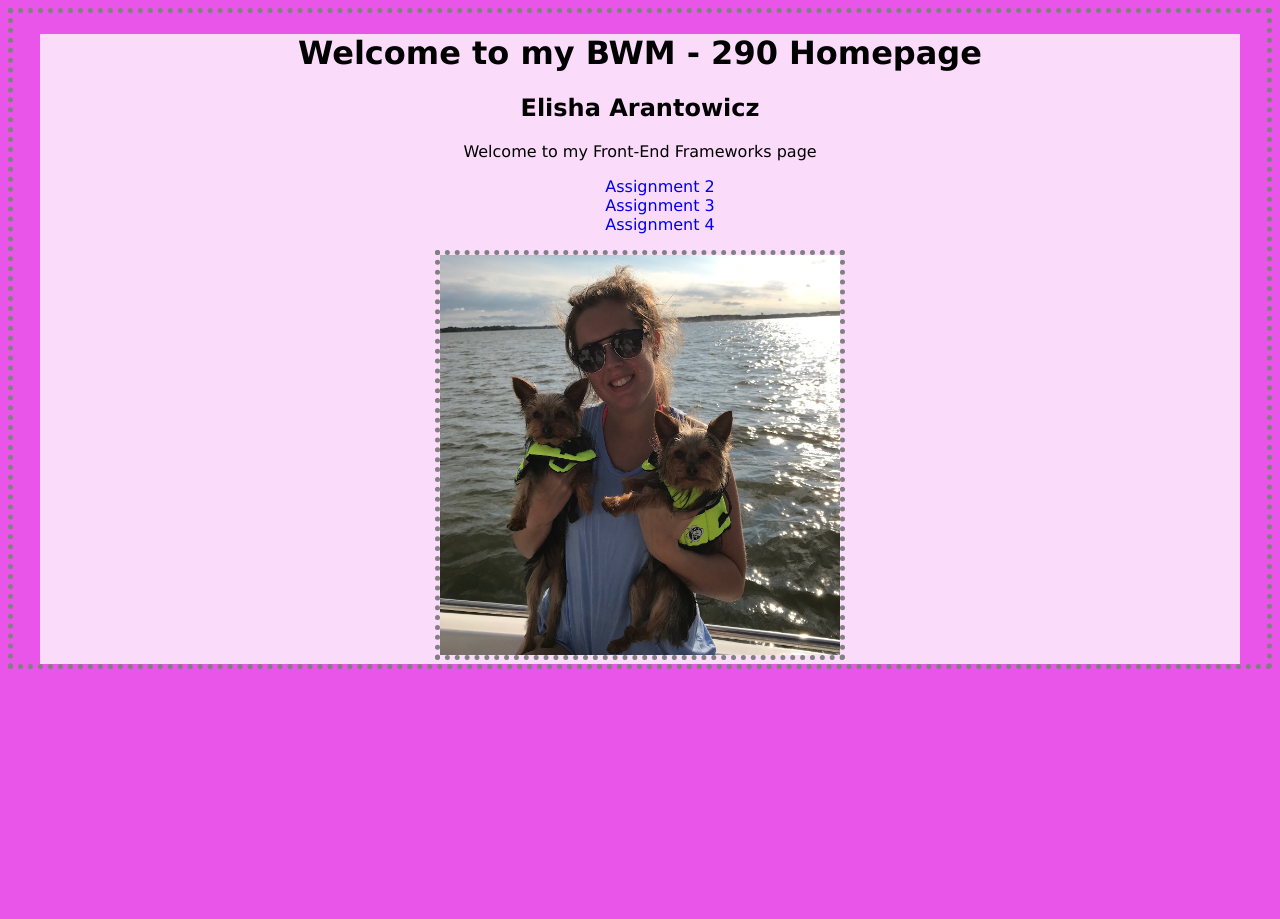
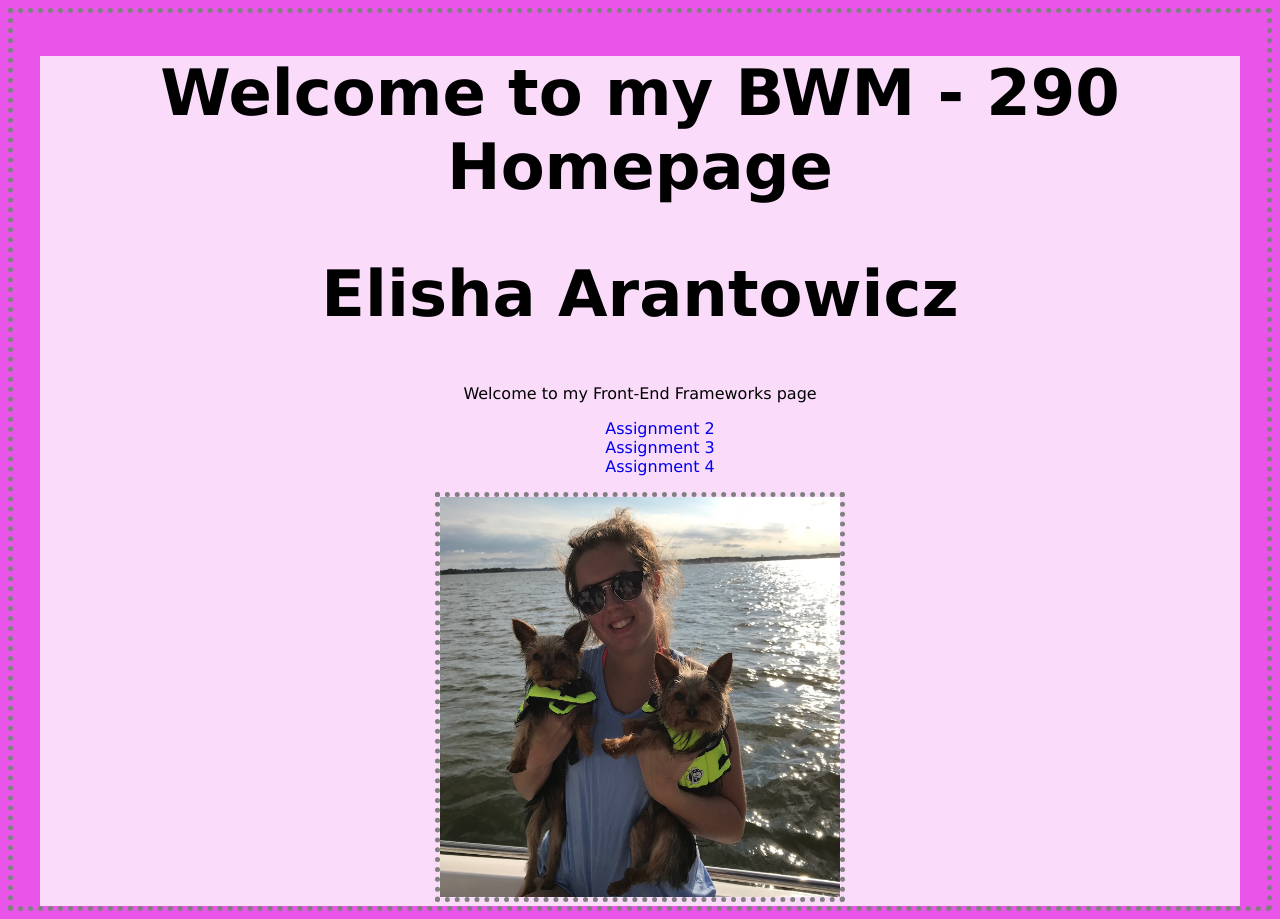
Before and after one commit to earantowicz/assignment1, a plain HTML site: page assignment1/index.html in a window 1280 px wide. Before the commit the page ends 800 px from the top, so only its background shows below. Drawn offline with Linux system fonts and the light colour scheme.

Commit message:
extra credit

```diff
--- a/assignment1/css/style.scss
+++ b/assignment1/css/style.scss
@@ -4,6 +4,7 @@ $bgcolor: violet;
 $border: gray dotted thick;
 $center: center;
 $size: 400px;
+$default-size: 16px;
 
 //SASS MIXIN
 @mixin test($font: verdana, $center:center){
@@ -23,6 +24,7 @@ nav{
 }
 
 h1{
+    font-size: $default-size * 4;
     text-align: $center;
      font-family: $font;
     }
```
Also changed, not shown: assignment1/css/css/style.css (added), assignment1/css/style.css, 1 other file.
